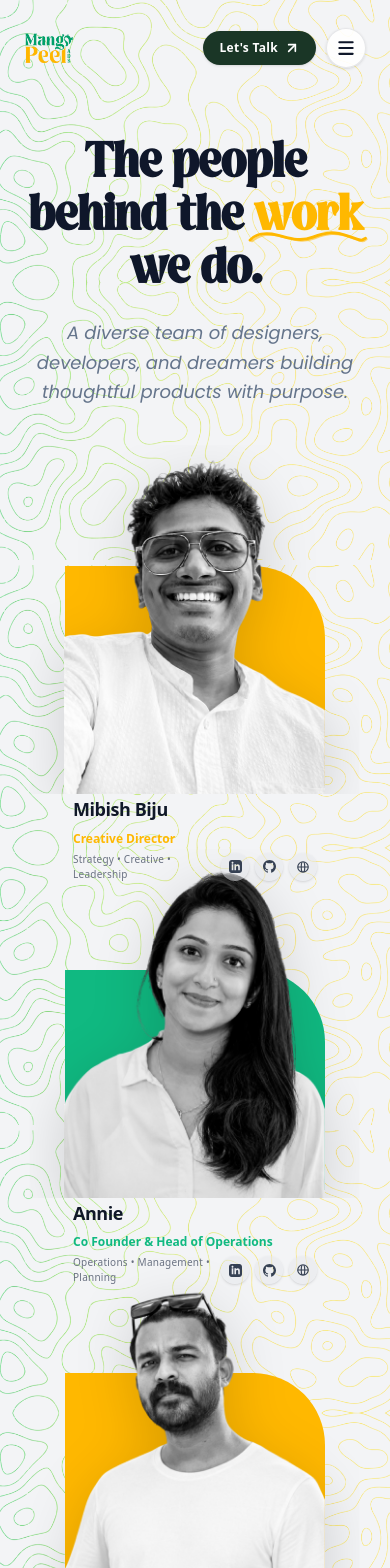
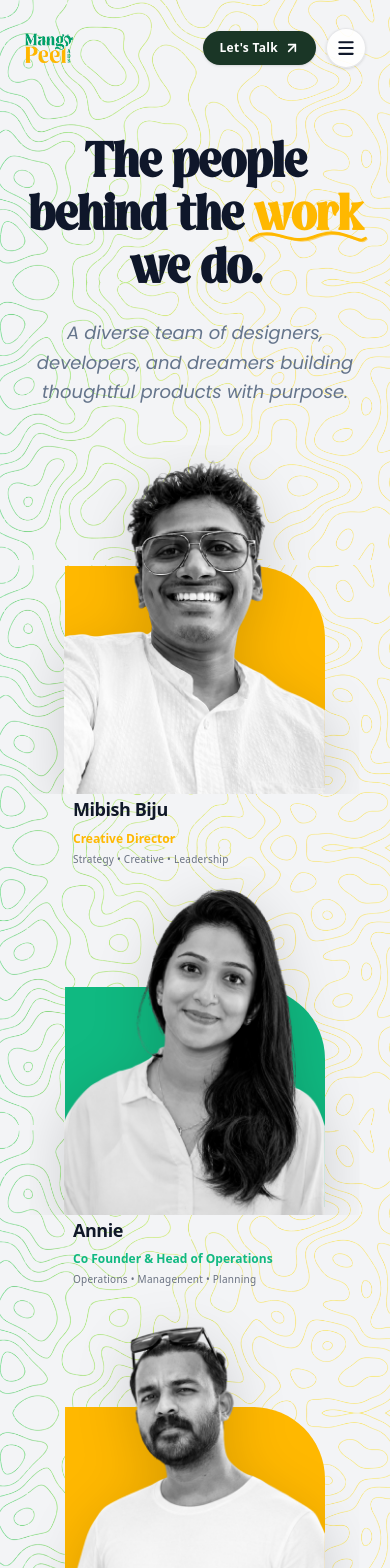
Before and after one commit to shiblymohammed/mango_peel_ads, a Next.js app: page /teams in a window 390 px wide. Shown: the top 1568 px of the page. Built offline with nearby package versions, Linux system fonts and the light colour scheme.

Commit message:
feat:hover effect trigger removed from mobile and tablet sizes wihtout mouse cursor

```diff
--- a/src/components/team/TeamCard.tsx
+++ b/src/components/team/TeamCard.tsx
@@ -71,19 +71,6 @@ export default function TeamCard({
 
                 <div className="flex items-center justify-between mt-1 sm:mt-0">
                     <p className="text-[10px] sm:text-[11px] font-medium text-gray-500 tracking-wide">{skills}</p>
-
-                    {/* Social Icons */}
-                    <div className="flex space-x-1.5 sm:space-x-2">
-                        <a href="#" className="w-7 h-7 sm:w-8 sm:h-8 bg-gray-200/50 border border-transparent rounded-full shadow-sm flex items-center justify-center text-gray-700 hover:scale-110 hover:text-black hover:bg-white hover:border-gray-200 transition-all">
-                            <svg className="w-[13px] h-[13px] sm:w-[14px] sm:h-[14px]" fill="currentColor" viewBox="0 0 24 24"><path d="M19 0h-14c-2.761 0-5 2.239-5 5v14c0 2.761 2.239 5 5 5h14c2.762 0 5-2.239 5-5v-14c0-2.761-2.238-5-5-5zm-11 19h-3v-11h3v11zm-1.5-12.268c-.966 0-1.75-.79-1.75-1.764s.784-1.764 1.75-1.764 1.75.79 1.75 1.764-.783 1.764-1.75 1.764zm13.5 12.268h-3v-5.604c0-3.368-4-3.113-4 0v5.604h-3v-11h3v1.765c1.396-2.586 7-2.777 7 2.476v6.759z"/></svg>
-                        </a>
-                        <a href="#" className="w-7 h-7 sm:w-8 sm:h-8 bg-gray-200/50 border border-transparent rounded-full shadow-sm flex items-center justify-center text-gray-700 hover:scale-110 hover:text-black hover:bg-white hover:border-gray-200 transition-all">
-                            <svg className="w-[13px] h-[13px] sm:w-[15px] sm:h-[15px]" fill="currentColor" viewBox="0 0 24 24"><path d="M12 0c-6.626 0-12 5.373-12 12 0 5.302 3.438 9.8 8.207 11.387.599.111.793-.261.793-.577v-2.234c-3.338.726-4.033-1.416-4.033-1.416-.546-1.387-1.333-1.756-1.333-1.756-1.089-.745.083-.729.083-.729 1.205.084 1.839 1.237 1.839 1.237 1.07 1.834 2.807 1.304 3.492.997.107-.775.418-1.305.762-1.604-2.665-.305-5.467-1.334-5.467-5.931 0-1.311.469-2.381 1.236-3.221-.124-.303-.535-1.524.117-3.176 0 0 1.008-.322 3.301 1.23.957-.266 1.983-.399 3.003-.404 1.02.005 2.047.138 3.006.404 2.291-1.552 3.297-1.23 3.297-1.23.653 1.653.242 2.874.118 3.176.77.84 1.235 1.911 1.235 3.221 0 4.609-2.807 5.624-5.479 5.921.43.372.823 1.102.823 2.222v3.293c0 .319.192.694.801.576 4.765-1.589 8.199-6.086 8.199-11.386 0-6.627-5.373-12-12-12z"/></svg>
-                        </a>
-                        <a href="#" className="w-7 h-7 sm:w-8 sm:h-8 bg-gray-200/50 border border-transparent rounded-full shadow-sm flex items-center justify-center text-gray-700 hover:scale-110 hover:text-black hover:bg-white hover:border-gray-200 transition-all">
-                            <svg className="w-[14px] h-[14px] sm:w-[16px] sm:h-[16px]" fill="none" stroke="currentColor" strokeWidth="2" viewBox="0 0 24 24"><path strokeLinecap="round" strokeLinejoin="round" d="M21 12a9 9 0 01-9 9m9-9a9 9 0 00-9-9m9 9H3m9 9a9 9 0 01-9-9m9 9c1.657 0 3-4.03 3-9s-1.343-9-3-9m0 18c-1.657 0-3-4.03-3-9s1.343-9 3-9m-9 9a9 9 0 019-9"/></svg>
-                        </a>
-                    </div>
                 </div>
             </motion.div>
         </div>
--- a/src/components/team/TeamGrid.tsx
+++ b/src/components/team/TeamGrid.tsx
@@ -55,7 +55,7 @@ const teamMembers = [
 
 export default function TeamGrid() {
     return (
-        <div className="relative z-10 flex flex-wrap justify-center gap-x-8 sm:gap-x-14 md:gap-x-20 lg:gap-x-24 gap-y-20 sm:gap-y-36 md:gap-y-28 max-w-[1400px] w-full mt-16 md:mt-24 px-4">
+        <div className="relative z-10 flex flex-wrap justify-center gap-x-8 sm:gap-x-14 md:gap-x-20 lg:gap-x-24 gap-y-28 sm:gap-y-36 md:gap-y-28 max-w-[1400px] w-full mt-16 md:mt-24 px-4">
             {teamMembers.map((member, index) => (
                 <div
                     key={index}
```
